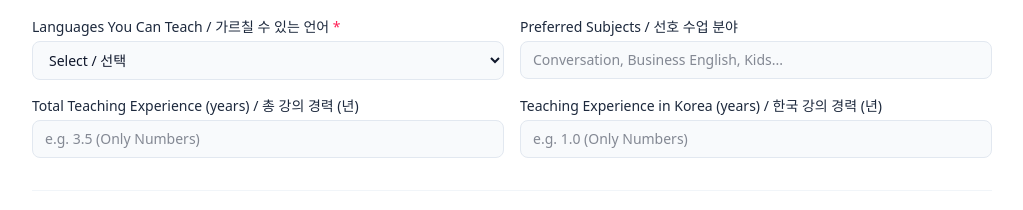
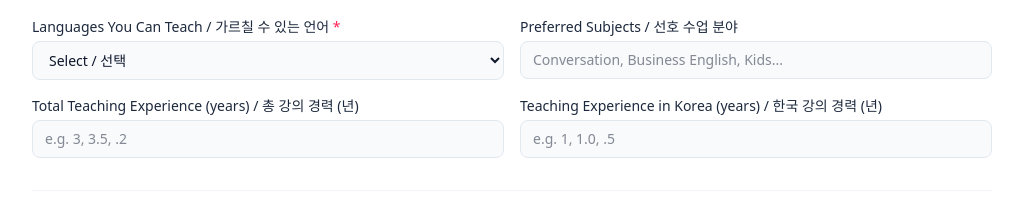
Before and after one commit to 82orez/drf_friending, a Next.js app in the folder frontend/: page /teacher/application in a window 1280 px wide. Shown: the part 1120-1330 px from the top of the page, without its empty margins (128-1151 px from the left). Built offline with nearby package versions, Linux system fonts and the light colour scheme; no server answers.

Commit message:
t/a page experience only numbers

```diff
--- a/frontend/src/app/teacher/application/page.tsx
+++ b/frontend/src/app/teacher/application/page.tsx
@@ -221,6 +221,23 @@ export default function TeacherApplicationPage() {
     };
   }, [profilePreviewUrl, visaPreviewUrl]);
 
+  // ✅ 소수점 1자리까지만 허용 (정수 / 0.3 / .2 / 1.2 / 1. 모두 가능)
+  const sanitizeDecimalOnePlace = (raw: string) => {
+    let v = raw.replace(/[^0-9.]/g, ""); // 숫자와 '.'만 남김
+
+    const firstDot = v.indexOf(".");
+    if (firstDot !== -1) {
+      const before = v.slice(0, firstDot);
+      const after = v
+        .slice(firstDot + 1)
+        .replace(/\./g, "") // '.' 추가 입력 제거
+        .slice(0, 1); // ✅ 소수 1자리
+      v = `${before}.${after}`;
+    }
+
+    return v;
+  };
+
   // 전화번호 포맷터 (숫자만 -> 010-1234-5678 / 011-123-1234 등)
   const formatKoreanPhoneNumber = (value: string): string => {
     // 1) 숫자만 남기기
@@ -267,6 +284,17 @@ export default function TeacherApplicationPage() {
         phone_number: formatted,
       }));
       setErrors((prev) => ({ ...prev, phone_number: "" }));
+      return;
+    }
+
+    // ✅ 총 강의 경력 / 한국 강의 경력: 소수점 1자리 제한
+    if (name === "total_teaching_experience_years" || name === "korea_teaching_experience_years") {
+      const sanitized = sanitizeDecimalOnePlace(value);
+      setForm((prev) => ({
+        ...prev,
+        [name]: sanitized,
+      }));
+      setErrors((prev) => ({ ...prev, [name]: "" }));
       return;
     }
 
@@ -926,7 +954,9 @@ export default function TeacherApplicationPage() {
                     name="total_teaching_experience_years"
                     value={form.total_teaching_experience_years}
                     onChange={handleInputChange}
-                    placeholder="e.g. 3.5 (Only Numbers)"
+                    inputMode="decimal"
+                    pattern="^\d*(\.\d?)?$"
+                    placeholder="e.g. 3, 3.5, .2"
                     className="mt-1 w-full rounded-lg border border-slate-200 bg-slate-50 px-3 py-2 text-sm text-slate-900 ring-slate-900/5 outline-none focus:bg-white focus:ring-2"
                   />
                   {renderError("total_teaching_experience_years")}
@@ -937,7 +967,9 @@ export default function TeacherApplicationPage() {
                     name="korea_teaching_experience_years"
                     value={form.korea_teaching_experience_years}
                     onChange={handleInputChange}
-                    placeholder="e.g. 1.0 (Only Numbers)"
+                    inputMode="decimal"
+                    pattern="^\d*(\.\d?)?$"
+                    placeholder="e.g. 1, 1.0, .5"
                     className="mt-1 w-full rounded-lg border border-slate-200 bg-slate-50 px-3 py-2 text-sm text-slate-900 ring-slate-900/5 outline-none focus:bg-white focus:ring-2"
                   />
                   {renderError("korea_teaching_experience_years")}
```
